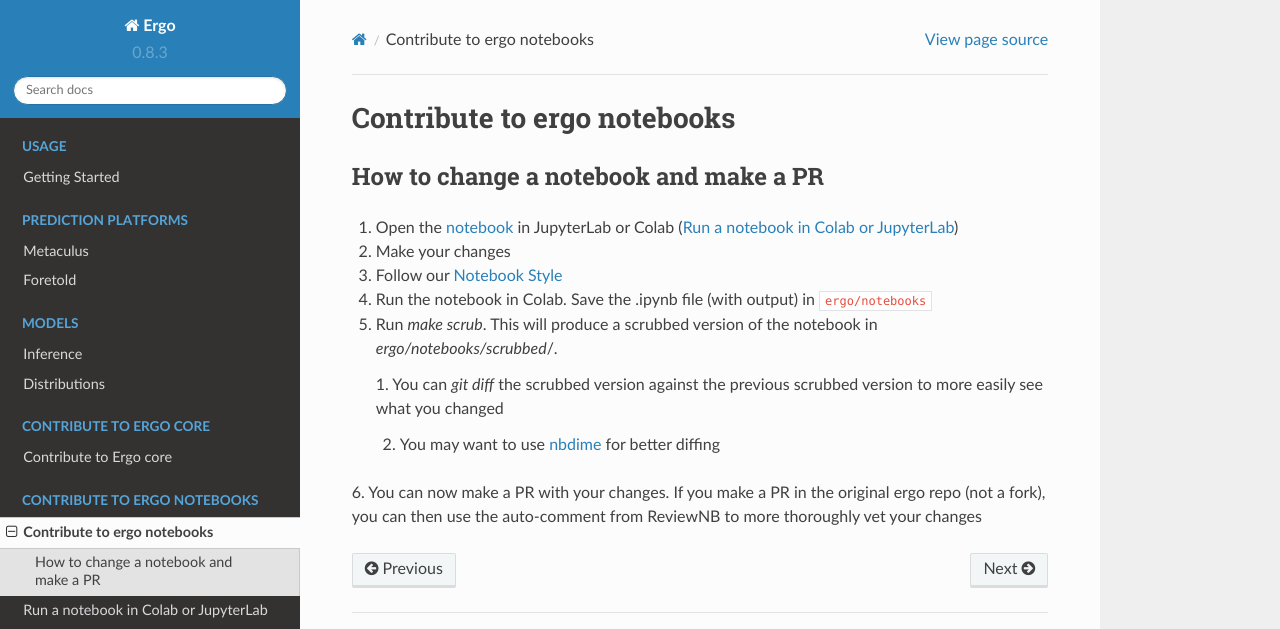
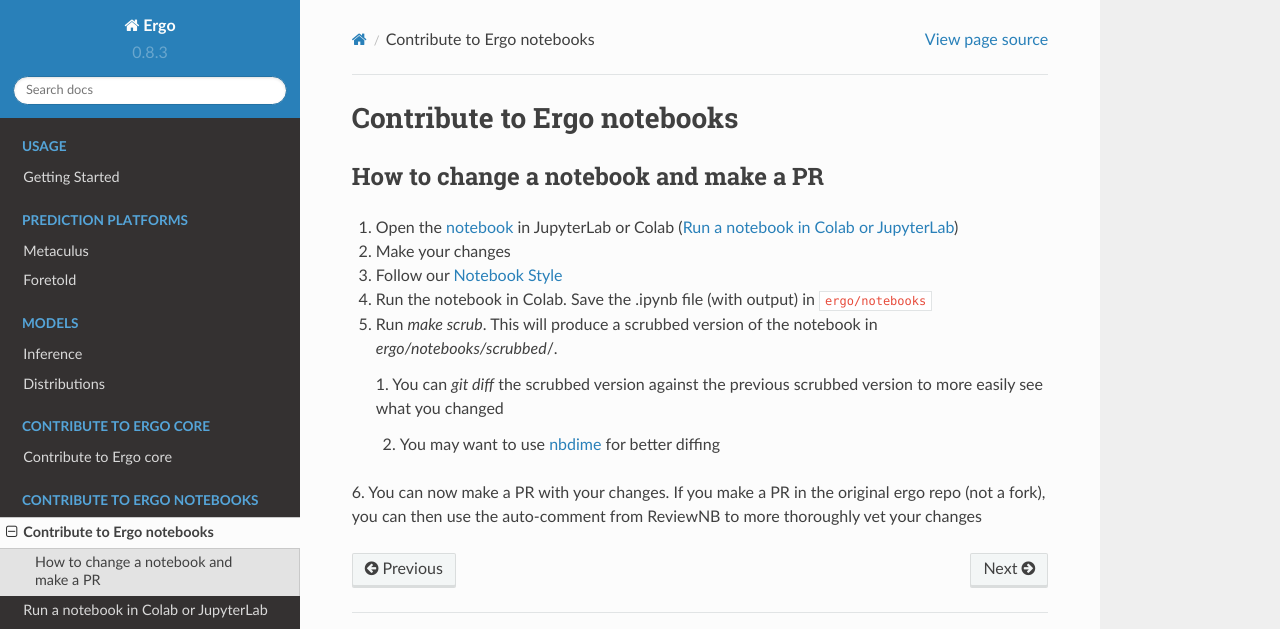
Before and after one commit to oughtinc/ergo, a Sphinx documentation site: the page built from docs/nbs_contrib.rst, in a window 1280 px wide. Shown: the top 629 px of the page. Built offline with Sphinx 7.4.7 and the Read the Docs theme 2.0.0, drawn with Linux system fonts in a browser that asks for light colours.

```diff
--- a/docs/nbs_contrib.rst
+++ b/docs/nbs_contrib.rst
@@ -1,4 +1,4 @@
-Contribute to ergo notebooks
+Contribute to Ergo notebooks
 ============================
 
 How to change a notebook and make a PR
```
